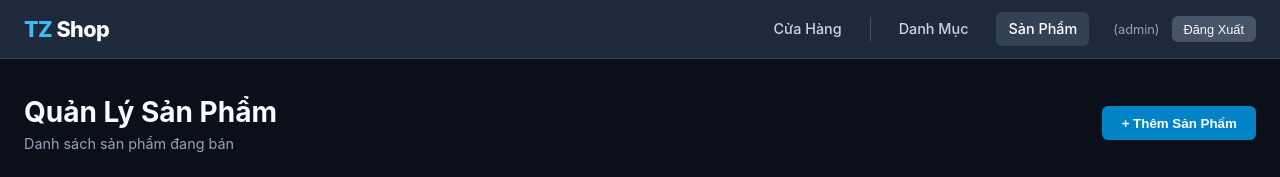
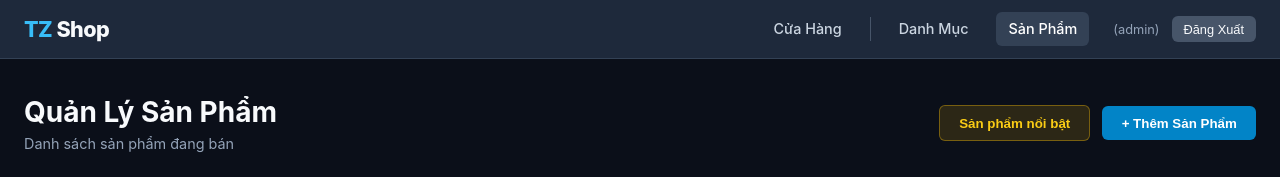
Before and after one commit to techzenacademyvn-crypto/dev-day, a Vue app in the folder frontend/: page /admin/products in a window 1280 px wide. Shown: the top 177 px of the page. Built offline with nearby package versions, Linux system fonts and the light colour scheme; no server answers; sample sign-in values are in the browser's storage.

Commit message:
feat(frontend): cap nhat tieu de va tinh nang sap xep san pham noi bat

```diff
--- a/frontend/src/views/admin/ProductsView.vue
+++ b/frontend/src/views/admin/ProductsView.vue
@@ -5,7 +5,12 @@
         <h1 class="page-title">Quản Lý Sản Phẩm</h1>
         <p class="page-desc">Danh sách sản phẩm đang bán</p>
       </div>
-      <button @click="openCreateModal" class="btn-primary">+ Thêm Sản Phẩm</button>
+      <div class="header-actions">
+        <button @click="sortByFeatured" :class="['btn-featured', isFeaturedSorted ? 'active' : '']">
+          Sản phẩm nổi bật
+        </button>
+        <button @click="openCreateModal" class="btn-primary">+ Thêm Sản Phẩm</button>
+      </div>
     </div>
 
 
@@ -82,6 +87,7 @@ const totalProducts = ref(0);
 const currentPage = ref(1);
 const totalPages = ref(1);
 const loading = ref(false);
+const isFeaturedSorted = ref(false);
 
 async function fetchProducts(page = 1) {
   loading.value = true;
@@ -94,6 +100,7 @@ async function fetchProducts(page = 1) {
       products.value = res.data.data.items;
       totalProducts.value = res.data.data.total;
       totalPages.value = res.data.data.total_pages;
+      isFeaturedSorted.value = false;
     }
   } catch (err) {
     console.error(err);
@@ -104,6 +111,23 @@ async function fetchProducts(page = 1) {
 
 function changePage(page: number) {
   fetchProducts(page);
+}
+
+function sortByFeatured() {
+  if (!isFeaturedSorted.value) {
+    // Đẩy các sản phẩm nổi bật lên đầu
+    products.value = [...products.value].sort((a, b) => {
+      if (a.is_featured !== b.is_featured) {
+        return (b.is_featured ? 1 : 0) - (a.is_featured ? 1 : 0);
+      }
+      return a.id - b.id;
+    });
+    isFeaturedSorted.value = true;
+  } else {
+    // Bấm lại lần nữa: Rã sản phẩm ra trở về thứ tự ban đầu
+    products.value = [...products.value].sort((a, b) => a.id - b.id);
+    isFeaturedSorted.value = false;
+  }
 }
 
 function openCreateModal() {
@@ -146,6 +170,29 @@ onMounted(() => {
 .page-desc {
   color: #94a3b8;
   font-size: 0.9rem;
+}
+.header-actions {
+  display: flex;
+  gap: 0.75rem;
+  align-items: center;
+}
+.btn-featured {
+  background: rgba(234, 179, 8, 0.15);
+  color: #facc15;
+  border: 1px solid rgba(234, 179, 8, 0.4);
+  padding: 0.6rem 1.2rem;
+  border-radius: 0.375rem;
+  font-weight: 600;
+  cursor: pointer;
+  transition: all 0.2s;
+}
+.btn-featured:hover {
+  background: rgba(234, 179, 8, 0.25);
+}
+.btn-featured.active {
+  background: #eab308;
+  color: #0f172a;
+  border-color: #eab308;
 }
 .btn-primary {
   background: #0284c7;
--- a/frontend/src/views/store/StoreCatalogView.vue
+++ b/frontend/src/views/store/StoreCatalogView.vue
@@ -9,7 +9,7 @@
 
     <div class="container">
       <div class="catalog-header">
-        <h2>Danh Sách Sản Phẩm Mẫu</h2>
+        <h2>Sản Phẩm Nổi Bật</h2>
         <span class="product-count">Hiển thị {{ products.length }} sản phẩm</span>
       </div>
 
```
